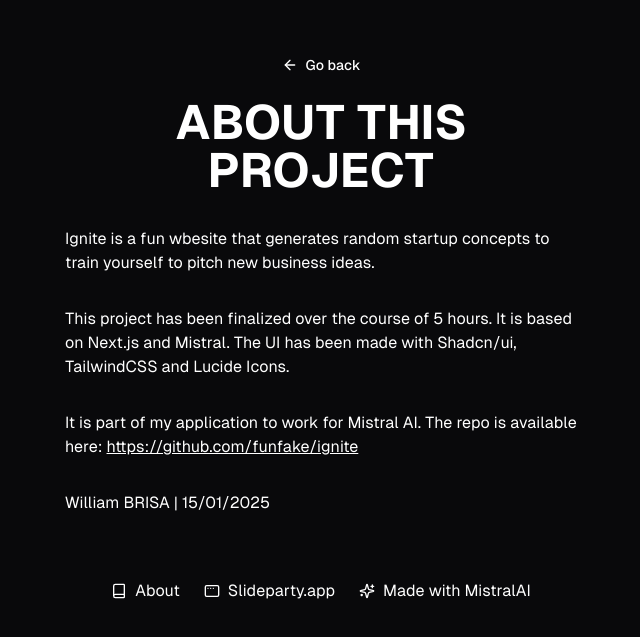
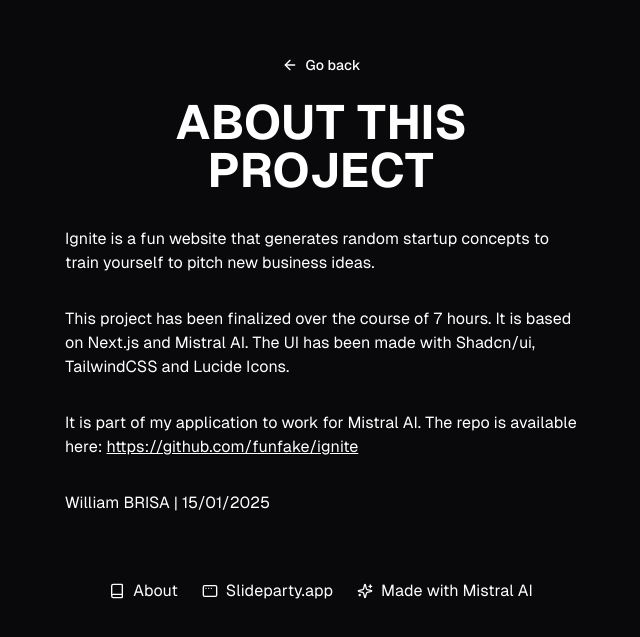
Before and after one commit to funfake/ignite, a Next.js app: page /about in a window 1280 px wide. Shown: the part 119-756 px from the top of the page, without its empty margins (319-959 px from the left). Built offline with nearby package versions, Linux system fonts and the light colour scheme; no server answers; what @mistralai/mistralai would draw is missing.

Commit message:
v2.3: fixed typos

```diff
--- a/app/about/page.tsx
+++ b/app/about/page.tsx
@@ -19,12 +19,12 @@ export default function About() {
           <h1 className="title text-center">About this project</h1>
         </div>
         <p className="">
-          Ignite is a fun wbesite that generates random startup concepts to
+          Ignite is a fun website that generates random startup concepts to
           train yourself to pitch new business ideas.
         </p>
         <p className="">
-          This project has been finalized over the course of 5 hours. It is
-          based on Next.js and Mistral. The UI has been made with Shadcn/ui,
+          This project has been finalized over the course of 7 hours. It is
+          based on Next.js and Mistral AI. The UI has been made with Shadcn/ui,
           TailwindCSS and Lucide Icons.
         </p>
         <p className="">
--- a/app/layout.tsx
+++ b/app/layout.tsx
@@ -20,7 +20,7 @@ const geistMono = localFont({
 
 export const metadata: Metadata = {
   title: "Ignite | Pitch a random startup",
-  description: "A tool using MistralAI",
+  description: "A tool using Mistral AI",
   icons: {
     icon: "/icon.png",
   },
--- a/components/footer.tsx
+++ b/components/footer.tsx
@@ -30,7 +30,7 @@ export default function Footer() {
         rel="noopener noreferrer"
       >
         <Sparkles size={16} />
-        Made with MistralAI
+        Made with Mistral AI
       </a>
     </footer>
   );
```
